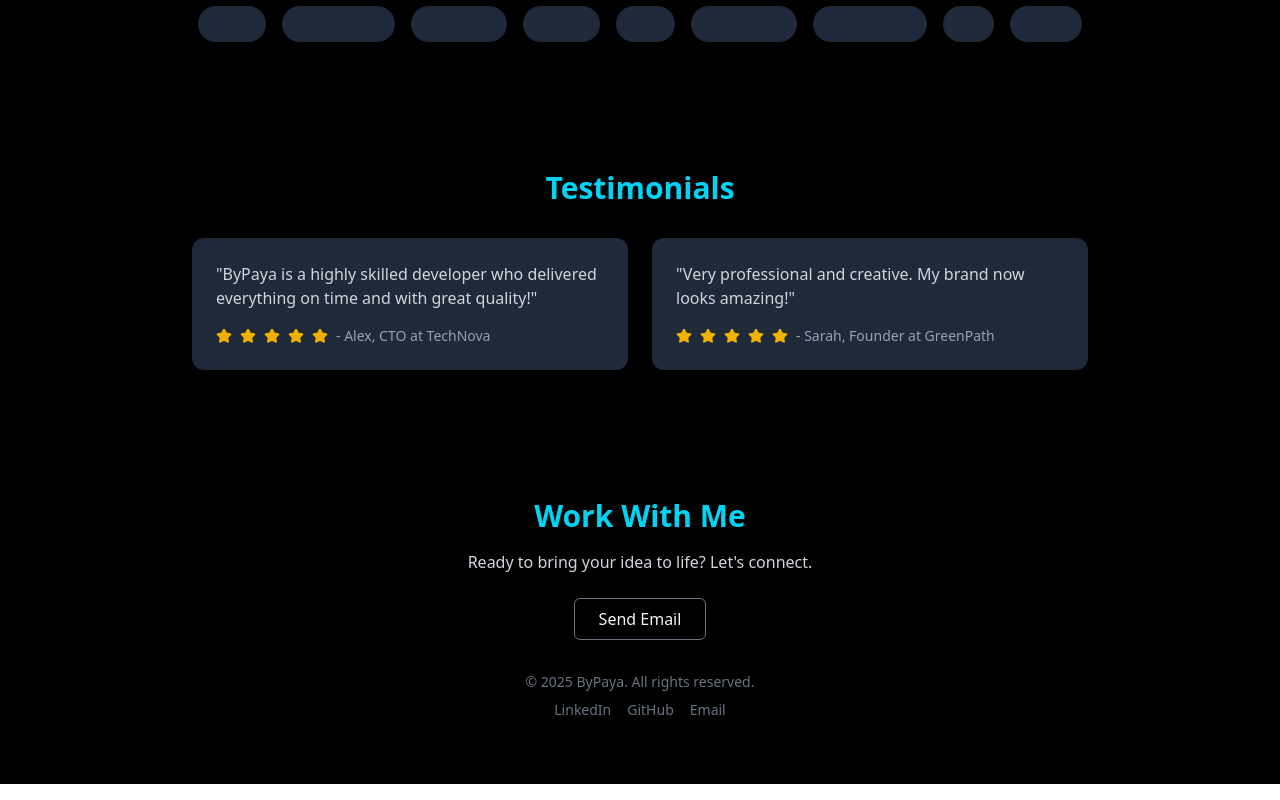
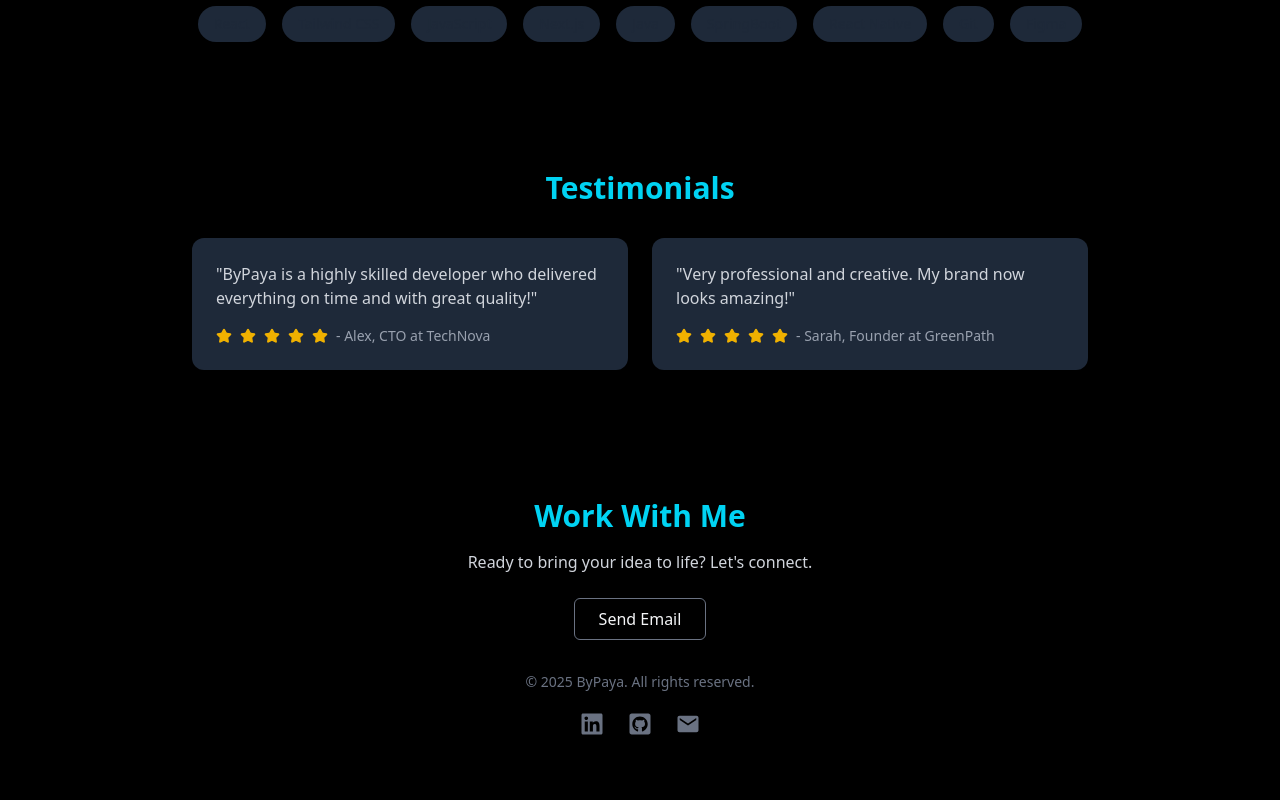
Before and after one commit to ByPaya/Team-Portfolio, a React (Vite) app: page / in a window 1280 px wide. Shown: the part 2338-3138 px from the top of the page. Built offline with nearby package versions, Linux system fonts and the light colour scheme.

Commit message:
testimonial

```diff
--- /dev/null
+++ b/src/Components/Contact.jsx
@@ -0,0 +1,62 @@
+import React from "react";
+import { motion } from "framer-motion";
+import { FaLinkedin } from "react-icons/fa";
+import { FaGithubSquare } from "react-icons/fa";
+import { IoMdMail } from "react-icons/io";
+
+const Contact = () => {
+    return (
+        <motion.section
+            id="contact"
+            className="py-16 px-4 text-center"
+            initial={{ opacity: 0 }}
+            whileInView={{ opacity: 1 }}
+            viewport={{ once: true }}
+            transition={{ duration: 0.6 }}
+        >
+            <h2 className="text-3xl font-bold mb-4 text-cyan-400">Work With Me</h2>
+            <p className="mb-6 text-gray-300">
+                Ready to bring your idea to life? Let's connect.
+            </p>
+
+            <a
+                href="mailto:payalkewat917@gmail.com"
+                target="_blank"
+                rel="noopener noreferrer"
+                className="inline-block border border-gray-500 px-6 py-2 rounded-md text-gray-100 hover:bg-gray-800 transition-transform transform hover:scale-105"
+            >
+                Send Email
+            </a>
+
+            <div className="mt-8 text-sm text-gray-500 dark:text-gray-400">
+                <p>© 2025 ByPaya. All rights reserved.</p>
+                <div className="mt-5 text-2xl flex justify-center space-x-6">
+                    <a
+                        href="https://www.linkedin.com/in/payal-kewat-b6594220a/"
+                        className="hover:text-white"
+                        target="_blank"
+                        rel="noopener noreferrer"
+                    >
+                        <FaLinkedin />
+                    </a>
+                    <a
+                        href="https://github.com/AnupMoyal"
+                        className="hover:text-white"
+                        target="_blank"
+                        rel="noopener noreferrer"
+                    >
+                        <FaGithubSquare />
+                    </a>
+                    <a
+                        href="mailto:payalkewat917@gmail.com"
+                        className="hover:text-white"
+                    >
+                        <IoMdMail />
+                    </a>
+                </div>
+            </div>
+        </motion.section>
+    );
+};
+
+export default Contact;
--- a/src/Components/Home.jsx
+++ b/src/Components/Home.jsx
@@ -1,5 +1,4 @@
 import React, { useState, useEffect } from "react";
-import { Menu, X, Star } from "lucide-react";
 import Navbar from "./Navbar";
 import Services from "./Services";
 import Projects from "./Projects";
@@ -7,6 +6,8 @@ import About from "./About";
 import { motion } from "framer-motion";
 import Clients from "./Clints"; // Fixed typo
 import Skills from "./Skills";
+import Testimonial from "./Testimonial";
+import Contact from "./Contact";
 
 export default function Portfolio() {
   const [darkMode, setDarkMode] = useState(false);
@@ -62,106 +63,8 @@ export default function Portfolio() {
       <About />
       <Clients />
       <Skills />
-
-      {/* Testimonials Section */}
-      <section id="testimonials" className="py-16 px-4">
-        <h2 className="text-3xl font-bold mb-8 text-center text-cyan-400">
-          Testimonials
-        </h2>
-        <div className="max-w-4xl mx-auto grid grid-cols-1 md:grid-cols-2 gap-6">
-          <motion.div
-            className="bg-gray-800 p-6 rounded-xl shadow"
-            initial={{ opacity: 0 }}
-            animate={{ opacity: 1 }}
-            transition={{ delay: 0.1 }}
-          >
-            <p className="text-gray-300">
-              "ByPaya is a highly skilled developer who delivered everything on
-              time and with great quality!"
-            </p>
-            <div className="flex items-center mt-4 space-x-2">
-              {[...Array(5)].map((_, i) => (
-                <Star
-                  key={i}
-                  className="w-4 h-4 text-yellow-500 fill-yellow-500"
-                />
-              ))}
-              <span className="text-sm text-gray-400">- Alex, CTO at TechNova</span>
-            </div>
-          </motion.div>
-          <motion.div
-            className="bg-gray-800 p-6 rounded-xl shadow"
-            initial={{ opacity: 0 }}
-            animate={{ opacity: 1 }}
-            transition={{ delay: 0.2 }}
-          >
-            <p className="text-gray-300">
-              "Very professional and creative. My brand now looks amazing!"
-            </p>
-            <div className="flex items-center mt-4 space-x-2">
-              {[...Array(5)].map((_, i) => (
-                <Star
-                  key={i}
-                  className="w-4 h-4 text-yellow-500 fill-yellow-500"
-                />
-              ))}
-              <span className="text-sm text-gray-400">- Sarah, Founder at GreenPath</span>
-            </div>
-          </motion.div>
-        </div>
-      </section>
-
-      {/* Contact Section */}
-      <motion.section
-        id="contact"
-        className="py-16 px-4 text-center"
-        initial={{ opacity: 0 }}
-        whileInView={{ opacity: 1 }}
-        viewport={{ once: true }}
-        transition={{ duration: 0.6 }}
-      >
-        <h2 className="text-3xl font-bold mb-4 text-cyan-400">Work With Me</h2>
-        <p className="mb-6 text-gray-300">
-          Ready to bring your idea to life? Let's connect.
-        </p>
-
-        <a
-          href="mailto:payalkewat917@gmail.com"
-          target="_blank"
-          rel="noopener noreferrer"
-          className="inline-block border border-gray-500 px-6 py-2 rounded-md text-gray-100 hover:bg-gray-800 transition-transform transform hover:scale-105"
-        >
-          Send Email
-        </a>
-
-        <div className="mt-8 text-sm text-gray-500 dark:text-gray-400">
-          <p>© 2025 ByPaya. All rights reserved.</p>
-          <div className="mt-2 flex justify-center space-x-4">
-            <a
-              href="https://www.linkedin.com/in/payal-kewat-b6594220a/"
-              className="hover:text-white"
-              target="_blank"
-              rel="noopener noreferrer"
-            >
-              LinkedIn
-            </a>
-            <a
-              href="https://github.com/AnupMoyal"
-              className="hover:text-white"
-              target="_blank"
-              rel="noopener noreferrer"
-            >
-              GitHub
-            </a>
-            <a
-              href="mailto:payalkewat917@gmail.com"
-              className="hover:text-white"
-            >
-              Email
-            </a>
-          </div>
-        </div>
-      </motion.section>
+      <Testimonial/>
+      <Contact/>
     </motion.div>
   );
 }
--- /dev/null
+++ b/src/Components/Testimonial.jsx
@@ -0,0 +1,56 @@
+import React from "react";
+import { Menu, X, Star } from "lucide-react";
+import { motion } from "framer-motion";
+
+const Testimonial =()=>{
+    return(
+        <section id="testimonials" className="py-16 px-4">
+        <h2 className="text-3xl font-bold mb-8 text-center text-cyan-400">
+          Testimonials
+        </h2>
+        <div className="max-w-4xl mx-auto grid grid-cols-1 md:grid-cols-2 gap-6">
+          <motion.div
+            className="bg-gray-800 p-6 rounded-xl shadow"
+            initial={{ opacity: 0 }}
+            animate={{ opacity: 1 }}
+            transition={{ delay: 0.1 }}
+          >
+            <p className="text-gray-300">
+              "ByPaya is a highly skilled developer who delivered everything on
+              time and with great quality!"
+            </p>
+            <div className="flex items-center mt-4 space-x-2">
+              {[...Array(5)].map((_, i) => (
+                <Star
+                  key={i}
+                  className="w-4 h-4 text-yellow-500 fill-yellow-500"
+                />
+              ))}
+              <span className="text-sm text-gray-400">- Alex, CTO at TechNova</span>
+            </div>
+          </motion.div>
+          <motion.div
+            className="bg-gray-800 p-6 rounded-xl shadow"
+            initial={{ opacity: 0 }}
+            animate={{ opacity: 1 }}
+            transition={{ delay: 0.2 }}
+          >
+            <p className="text-gray-300">
+              "Very professional and creative. My brand now looks amazing!"
+            </p>
+            <div className="flex items-center mt-4 space-x-2">
+              {[...Array(5)].map((_, i) => (
+                <Star
+                  key={i}
+                  className="w-4 h-4 text-yellow-500 fill-yellow-500"
+                />
+              ))}
+              <span className="text-sm text-gray-400">- Sarah, Founder at GreenPath</span>
+            </div>
+          </motion.div>
+        </div>
+      </section>
+    );
+};
+
+export default Testimonial;
```
